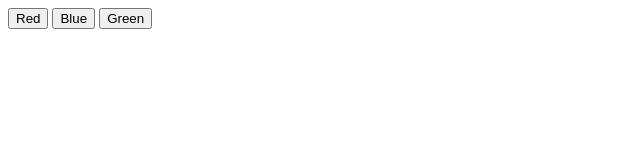
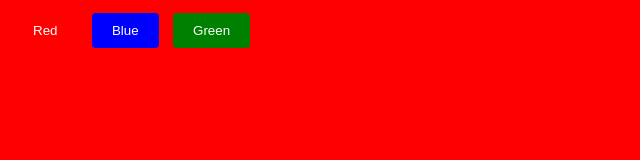
Before and after one commit to tr3ndy661/habit-tracker-github-commit-design, a plain HTML site: page colors.html in a window 1280 px wide. Both pictures are taken after a click on the button "Red". Shown: the whole page, without its empty margins (0-640 px from the left). Drawn offline with Linux system fonts and the light colour scheme.

Commit message:
finsihed color changer

```diff
--- a/colors.html
+++ b/colors.html
@@ -4,11 +4,68 @@
     <meta charset="UTF-8">
     <meta name="viewport" content="width=device-width, initial-scale=1.0">
     <title>color changer</title>
+
+    <style>
+        body {
+            font-family: Arial, sans-serif;
+        }
+
+        button {
+            padding: 10px 20px;
+            margin: 5px;
+            border: none;
+            border-radius: 4px;
+            cursor: pointer;
+        }
+
+        #redButton {
+            background-color: red;
+            color: white;
+        }
+
+        #blueButton {
+            background-color: blue;
+            color: white;
+        }
+
+        #greenButton {
+            background-color: green;
+            color: white;
+        }
+        #redButton:hover {
+            background-color: darkred;
+        }
+
+        #blueButton:hover {
+            background-color: darkblue;
+        }
+        #greenButton:hover {
+            background-color: darkgreen;
+        }
+    </style>
 </head>
 <body>
     <button id="redButton">Red</button>
     <button id="blueButton">Blue</button>
     <button id="greenButton">Green</button>
 
+    <script>
+        let redButton = document.getElementById('redButton');
+        let blueButton = document.getElementById('blueButton');
+        let greenButton = document.getElementById('greenButton');
+
+        redButton.addEventListener('click', function() {
+            document.body.style.backgroundColor = 'red';
+        });
+
+        blueButton.addEventListener('click', function() {
+            document.body.style.backgroundColor = 'blue';
+        });
+
+        greenButton.addEventListener('click', function() {
+            document.body.style.backgroundColor = 'green';
+        });
+
+    </script>
 </body>
 </html>
```
